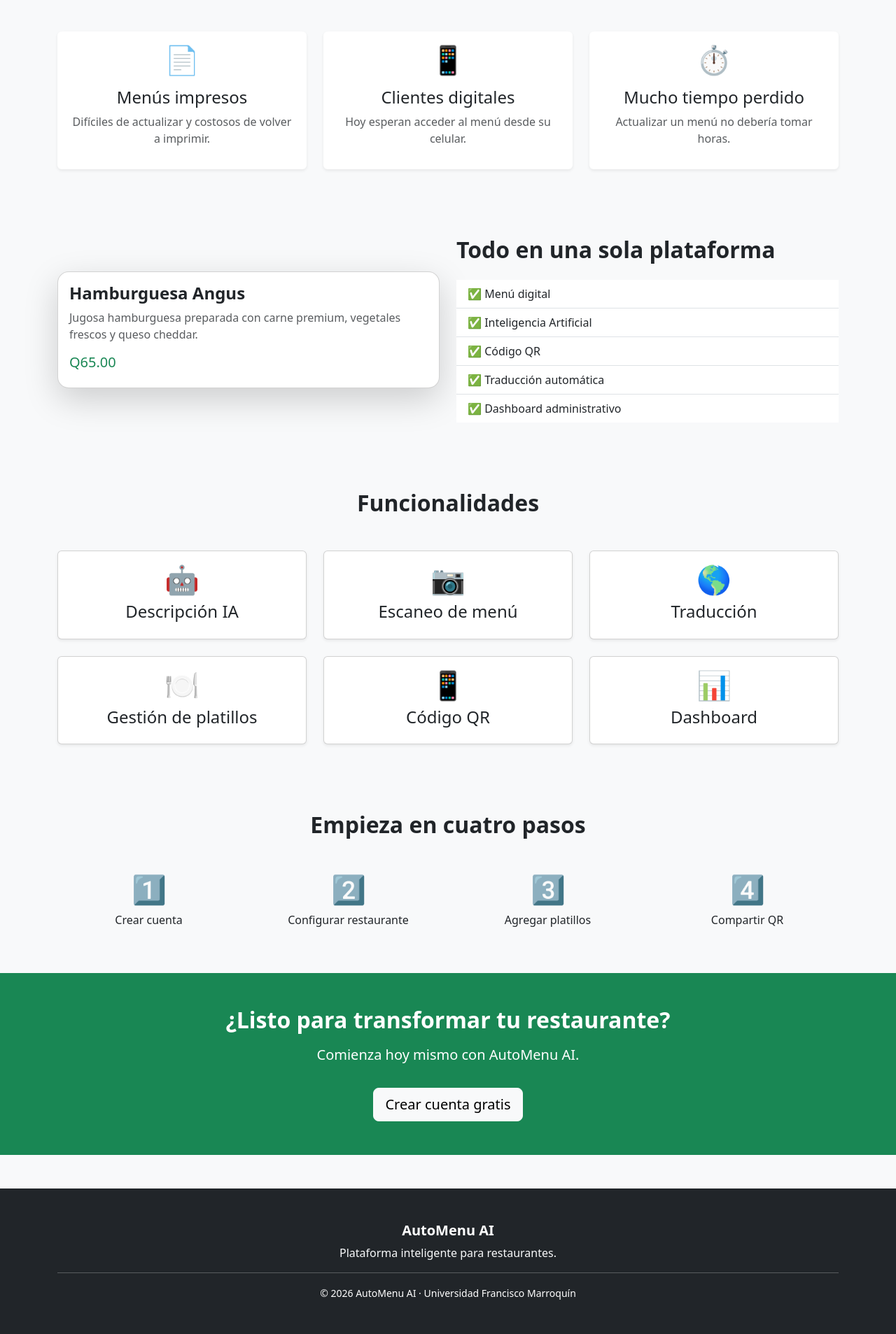
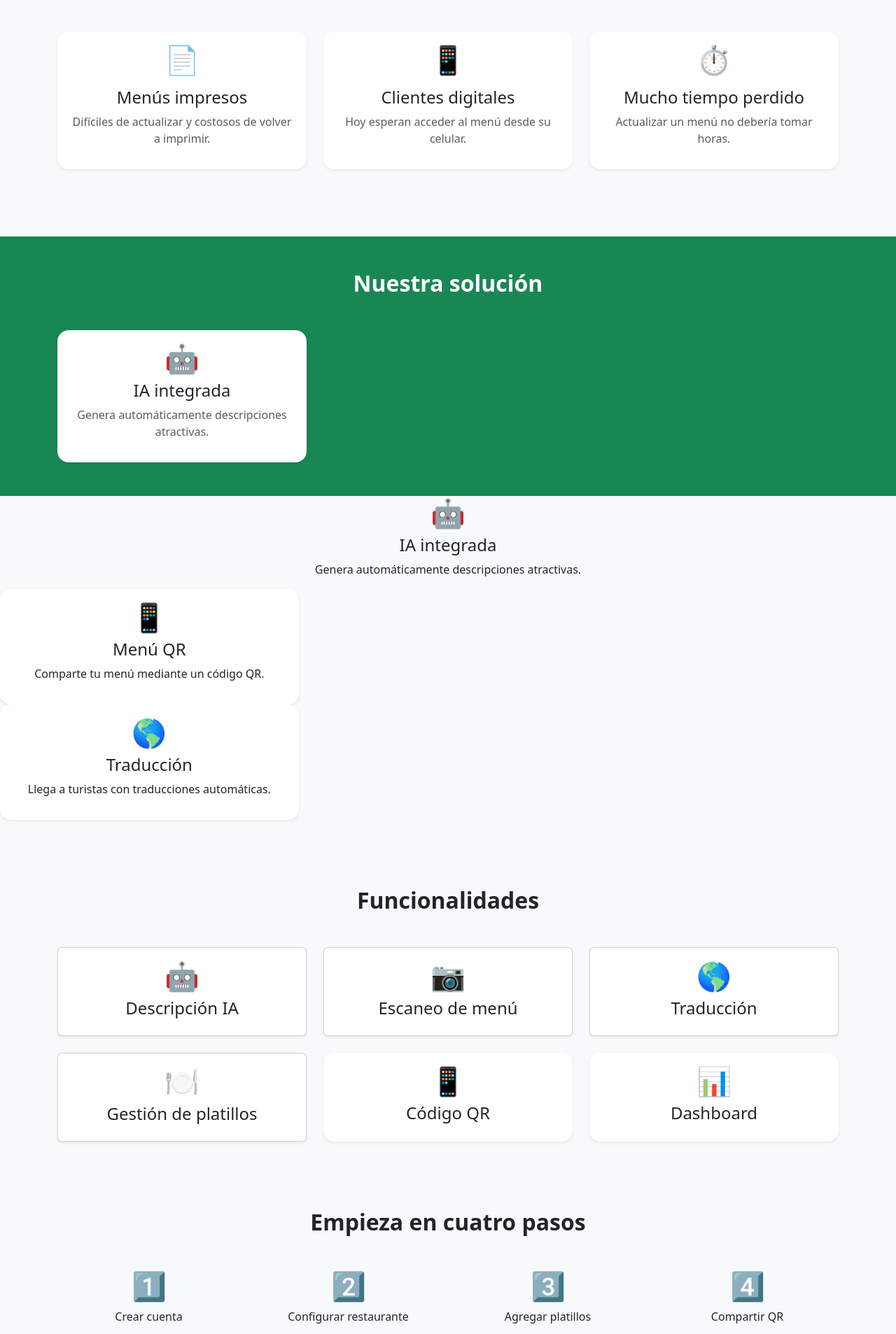
Before and after one commit to jose-giron-27/proyecto-final, a Flask app: page / in a window 1280 px wide. Shown: the part 765-2672 px from the top of the page at 70% size. Run offline with Flask 3, Linux system fonts and the light colour scheme.

Commit message:
feat: improve landing page solution section

```diff
--- a/templates/index.html
+++ b/templates/index.html
@@ -79,7 +79,7 @@ AutoMenu AI
 
             <div class="col-md-4">
 
-                <div class="card shadow-sm border-0 h-100">
+                <div class="card shadow-sm border-0 rounded-4 h-100">
 
                     <div class="card-body">
 
@@ -105,7 +105,7 @@ AutoMenu AI
 
             <div class="col-md-4">
 
-                <div class="card shadow-sm border-0 h-100">
+                <div class="card shadow-sm border-0 rounded-4 h-100">
 
                     <div class="card-body">
 
@@ -131,7 +131,7 @@ AutoMenu AI
 
             <div class="col-md-4">
 
-                <div class="card shadow-sm border-0 h-100">
+                <div class="card shadow-sm border-0 rounded-4 h-100">
 
                     <div class="card-body">
 
@@ -165,33 +165,29 @@ AutoMenu AI
 
 <section class="py-5 bg-light">
 
+<section class="py-5 bg-success">
+
 <div class="container">
 
-        <div class="row align-items-center">
+    <h2 class="text-center fw-bold text-white mb-5">
+        Nuestra solución
+    </h2>
 
-            <div class="col-lg-6">
+    <div class="row g-4">
 
-                <div class="card shadow-lg rounded-4">
+        <div class="col-md-4">
 
-                    <div class="card-body">
+            <div class="card shadow-sm border-0 rounded-4 h-100">
 
-                        <h4 class="fw-bold">
+                <div class="card-body text-center">
 
-                            Hamburguesa Angus
+                    <h1>🤖</h1>
 
-                        </h4>
+                    <h4>IA integrada</h4>
 
                     <p class="text-muted">
-
-                            Jugosa hamburguesa preparada con carne premium, vegetales frescos y queso cheddar.
-
+                        Genera automáticamente descripciones atractivas.
                     </p>
-
-                        <h5 class="text-success">
-
-                            Q65.00
-
-                        </h5>
 
                 </div>
 
@@ -199,47 +195,72 @@ AutoMenu AI
 
         </div>
 
-            <div class="col-lg-6">
+        <!-- Las otras dos cards iguales -->
 
-                <h2 class="fw-bold mb-4">
+    </div>
 
-                    Todo en una sola plataforma
+</div>
 
-                </h2>
+</section>
+<div class="card-body text-center">
 
-                <ul class="list-group list-group-flush">
+<h1>🤖</h1>
 
-                    <li class="list-group-item">
+<h4>IA integrada</h4>
 
-                        ✅ Menú digital
+<p>
 
-                    </li>
+Genera automáticamente descripciones atractivas.
 
-                    <li class="list-group-item">
+</p>
 
-                        ✅ Inteligencia Artificial
+</div>
 
-                    </li>
+</div>
 
-                    <li class="list-group-item">
+</div>
 
-                        ✅ Código QR
+<div class="col-md-4">
 
-                    </li>
+<div class="card shadow-sm border-0 rounded-4 h-100">
 
-                    <li class="list-group-item">
+<div class="card-body text-center">
 
-                        ✅ Traducción automática
+<h1>📱</h1>
 
-                    </li>
+<h4>Menú QR</h4>
 
-                    <li class="list-group-item">
+<p>
 
-                        ✅ Dashboard administrativo
+Comparte tu menú mediante un código QR.
 
-                    </li>
+</p>
 
-                </ul>
+</div>
+
+</div>
+
+</div>
+
+<div class="col-md-4">
+
+<div class="card shadow-sm border-0 rounded-4 h-100">
+
+<div class="card-body text-center">
+
+<h1>🌎</h1>
+
+<h4>Traducción</h4>
+
+<p>
+
+Llega a turistas con traducciones automáticas.
+
+</p>
+
+</div>
+
+</div>
 
 </div>
 
@@ -329,7 +350,7 @@ AutoMenu AI
 
             <div class="col-md-4">
 
-                <div class="card shadow-sm h-100">
+                <div class="card shadow-sm border-0 rounded-4 h-100">
 
                     <div class="card-body text-center">
 
@@ -345,7 +366,7 @@ AutoMenu AI
 
             <div class="col-md-4">
 
-                <div class="card shadow-sm h-100">
+                <div class="card shadow-sm border-0 rounded-4 h-100">
 
                     <div class="card-body text-center">
 
```
Lines whose indentation alone changed are shown as unchanged.
